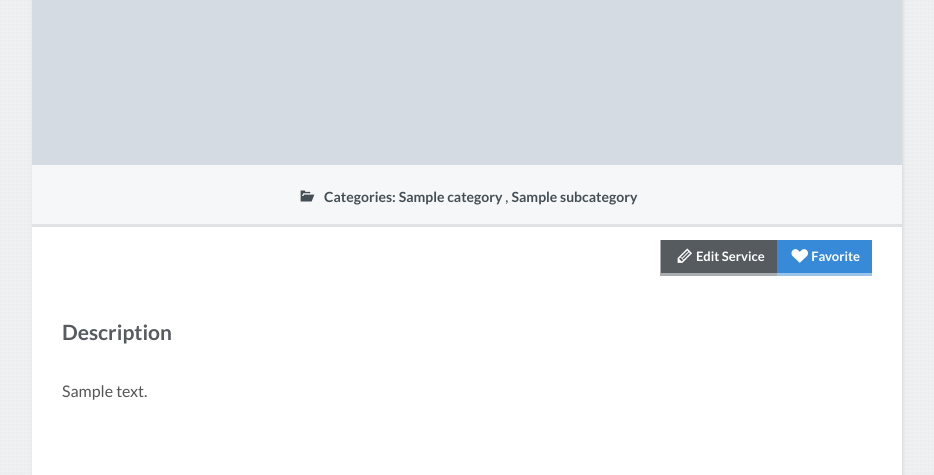
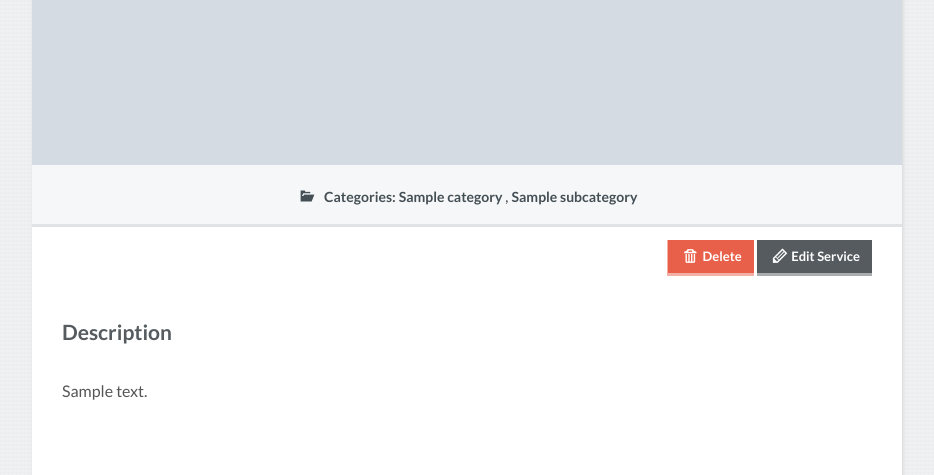
Before and after one commit to nodebe/campustask, a Flask app: page /view_service/1 in a window 1280 px wide; the page is wider, and only the part inside the window is pictured. Shown: the part 972-1447 px from the top of that part, without its empty margins (23-957 px from the left). Run offline with Flask 2, Linux system fonts and the light colour scheme; a user stored in the database is signed in; tables that the repository leaves empty hold one stand-in row (values such as "Sample post"); grey boxes marked "Sample" are stand-in pictures; parts of the project's set-up code (start-up, migrations or seed data) failed here and were passed over.

Commit message:
some new updates

```diff
--- a/app.py
+++ b/app.py
@@ -1,4 +1,4 @@
 from campustask import app
 
 if __name__ == '__main__':
- 	app.run(debug=True)
+ 	app.run(port='2121', debug=True)
--- a/campustask/models.py
+++ b/campustask/models.py
@@ -141,6 +141,7 @@ def get_categories():
 	'''
 	This creates and sends categories to pages that need to display them
 	'''
+	# db.session.rollback()
 	db_categories = Category.query.all()
 
 	categories = {}
--- a/campustask/task/forms.py
+++ b/campustask/task/forms.py
@@ -1,7 +1,7 @@
 from flask_wtf import FlaskForm
 from wtforms import StringField, BooleanField, TextAreaField, MultipleFileField
 from flask_wtf.file import FileAllowed
-from wtforms.fields.html5 import IntegerField
+from wtforms.fields import IntegerField
 from wtforms.validators import InputRequired, Length, NumberRange
 
 
--- a/campustask/templates/view_service.html
+++ b/campustask/templates/view_service.html
@@ -95,10 +95,6 @@
 
 					<div class="post-info">
 						<ul class="button-group">
-							<li>
-								<a class="fave-button listing-fave-link button" href="#" rel="nofollow">
-								<i class="genericon genericon-heart"></i> <span>Favorite</span></a></li>
-							<li></li>
 							{% if current_user == task.user_tasks_owned %}
 							<li>
 								<a href="{{ url_for('task.add_service', task_id=task.id) }}" class="button secondary">
@@ -106,6 +102,14 @@
 								<span>Edit Service</span>
 								</a>
 							</li>
+							<li>&nbsp</li>
+							<li>
+								<a class="button alert" href="#" rel="nofollow">
+								<i class="genericon genericon-trash"></i> <span>Delete</span></a></li>
+							{% else %}
+							<li>
+								<a class="fave-button listing-fave-link button" href="#" rel="nofollow">
+								<i class="genericon genericon-heart"></i> <span>Favorite</span></a></li>
 							{% endif %}
 						</ul>
 
--- a/campustask/users/forms.py
+++ b/campustask/users/forms.py
@@ -2,7 +2,7 @@ from campustask.models import User
 from flask_login import current_user
 from flask_wtf import FlaskForm
 from wtforms import StringField, PasswordField, BooleanField, SelectField, TextAreaField
-from wtforms.fields.html5 import EmailField, TelField, URLField
+from wtforms.fields import EmailField, TelField, URLField
 from wtforms.validators import InputRequired, Length, EqualTo, ValidationError
 from campustask.users.config import campus_choice
 from passlib.hash import sha256_crypt as sha256
```
Also changed, not shown: 1 other file.
